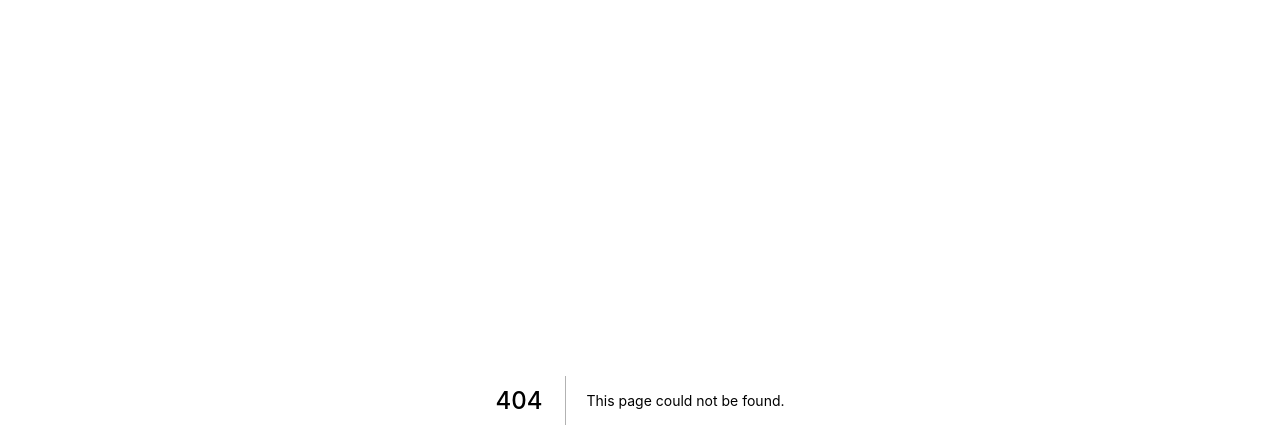
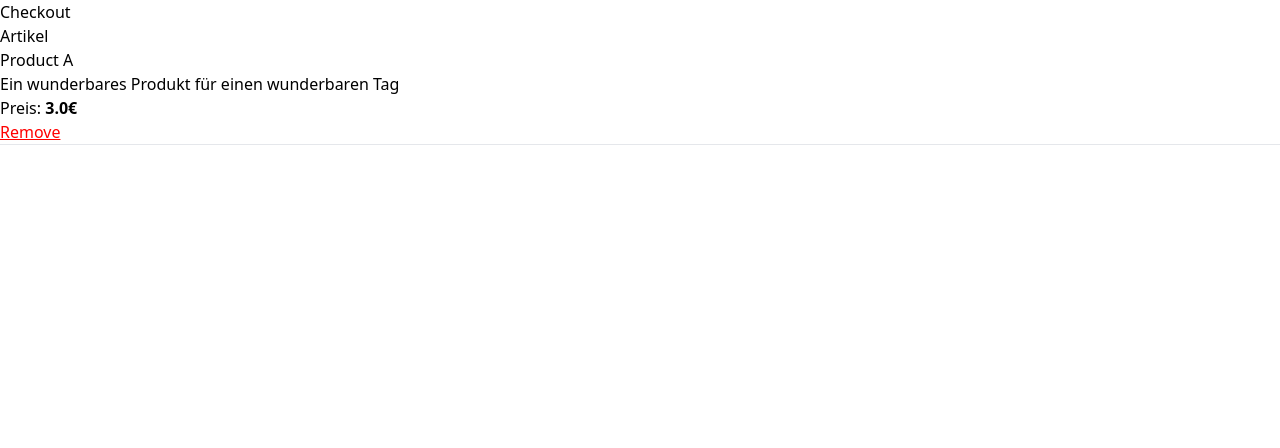
Before and after one commit to michicodes/jamstack-microlab, a Next.js app: page /bene/cart in a window 1280 px wide. Before the commit this address had no page. Shown: the top 448 px of the page. Built offline with nearby package versions, Linux system fonts and the light colour scheme.

Commit message:
add cart and orders page

```diff
--- /dev/null
+++ b/components/ArticlePreviewCart.js
@@ -0,0 +1,11 @@
+export default function ArticlePreviewCart({ title, desc, price }){
+    return (
+        <>
+            <h4>{title}</h4>
+            <p>{desc}</p>
+            <p>Preis: <b>{price}€</b></p>
+            <span style={{ color: "red", textDecoration: "underline" }}>Remove</span>
+            <hr/>
+        </>
+    )
+}
--- /dev/null
+++ b/components/OrderPreview.js
@@ -0,0 +1,14 @@
+
+export default function OrderPreview({ id, date, articles }){
+
+    const articleItems = articles.map(article => <li>{article}</li>)
+
+    return (
+        <>
+            <h4>Ordernumber: {id}</h4>
+            <p>{date}</p>
+            <ul>{articleItems}</ul>
+            <hr/>
+        </>
+    )
+}
--- a/package.json
+++ b/package.json
@@ -14,6 +14,7 @@
     "next": "^12.0.5",
     "react": "^17.0.2",
     "react-dom": "^17.0.2",
+    "swr": "^1.1.1",
     "remark": "^14.0.2",
     "remark-html": "^15.0.1"
   },
--- /dev/null
+++ b/pages/api/articles.js
@@ -0,0 +1,4 @@
+export default function handler(req, res) {
+    const articles = [{ title: 'Product A', desc: "Ein wunderbares Produkt für einen wunderbaren Tag", price: "3.0" }]
+    res.status(200).json(articles)
+}
--- /dev/null
+++ b/pages/api/orders.js
@@ -0,0 +1,8 @@
+export default async function handler(req, res) {
+    const data = await getData();
+    res.status(200).json(orders)
+}
+
+export async function getData() {
+    return [{ id: '123', date: "Tue Dec 14 2021", articles: ["Produkt A", "Produkt B"] }]
+}
--- /dev/null
+++ b/pages/bene/cart.js
@@ -0,0 +1,23 @@
+import ArticlePreviewCart from "@components/ArticlePreviewCart";
+import useSWR from 'swr'
+
+const fetcher = (url) => fetch(url).then((res) => res.json())
+
+function Cart(){
+
+    const { data, error } = useSWR('/api/articles', fetcher)
+
+    if (error) return <div>failed to load</div>
+    if (!data) return <div>loading...</div>
+    const articleItems = data.map(article => <ArticlePreviewCart title={article.title} desc={article.desc} price={article.price}/>)
+
+    return (
+        <>
+            <h1>Checkout</h1>
+            <h3>Artikel</h3>
+            <div>{articleItems}</div>
+        </>
+    )
+}
+
+export default Cart
--- /dev/null
+++ b/pages/bene/orders.js
@@ -0,0 +1,23 @@
+import OrderPreview from "@components/OrderPreview";
+import {getData} from "../api/orders";
+
+function Orders({ data }){
+
+    const orderItems = data.map(order => <OrderPreview id={order.id} date={order.date} articles={order.articles}/>)
+
+    return (
+        <>
+            <h1>Orders</h1>
+            <h3>Your latest Orders</h3>
+            <div>{orderItems}</div>
+        </>
+    )
+}
+
+export async function getServerSideProps() {
+    const data = await getData()
+
+    return { props: { data } }
+}
+
+export default Orders
```
